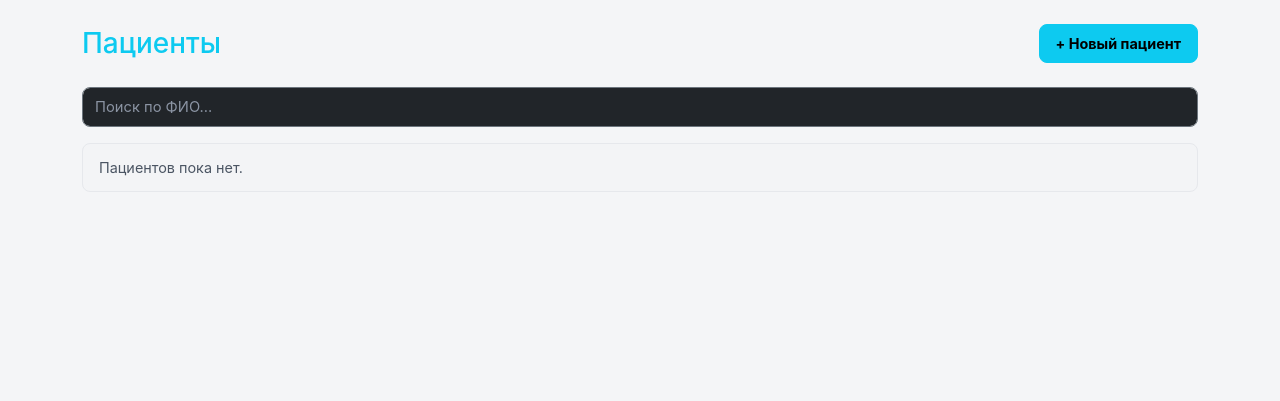
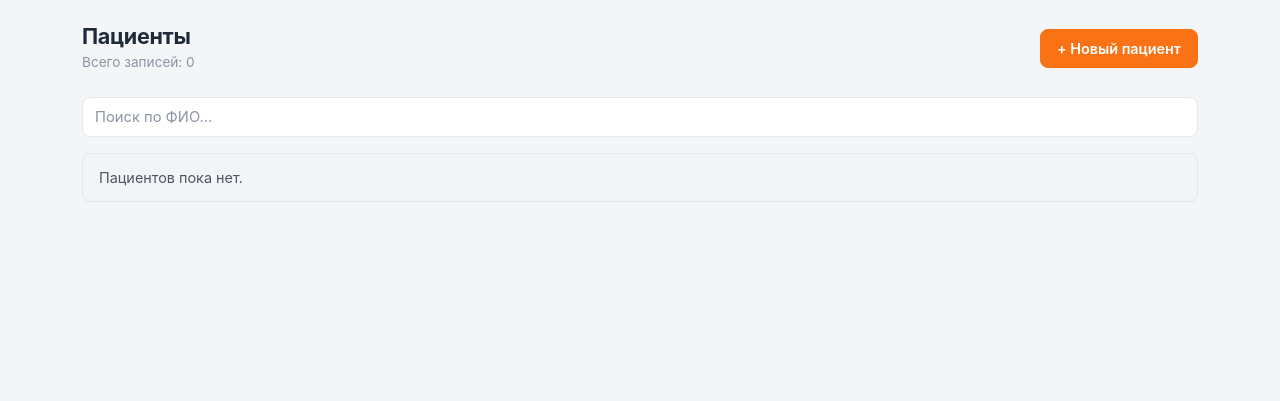
Before and after one commit to RMlisenok/NeuroScan, a Flask app: page / in a window 1280 px wide. Shown: the part 56-457 px from the top of the page. Run offline with Flask 3, Linux system fonts and the light colour scheme; a user stored in the database is signed in; data that the repository does not hold is empty.

Commit message:
Update dashboard.html

```diff
--- a/templates/dashboard.html
+++ b/templates/dashboard.html
@@ -1,27 +1,26 @@
 {% extends "base.html" %}
 {% block content %}
-<div class="d-flex justify-content-between align-items-center mb-4">
-    <h3 class="text-info mb-0">Пациенты</h3>
-    <a href="{{ url_for('patient_new') }}" class="btn btn-info fw-bold">+ Новый пациент</a>
+<div class="ns-page-head">
+    <div>
+        <h1 class="ns-page-title">Пациенты</h1>
+        <div class="ns-page-sub">Всего записей: {{ patients|list|length }}</div>
+    </div>
+    <a href="{{ url_for('patient_new') }}" class="btn btn-brand">+ Новый пациент</a>
 </div>
 
 <form class="mb-3" method="get">
-    <input name="q" value="{{ q }}" class="form-control bg-dark text-light border-secondary"
-           placeholder="Поиск по ФИО...">
+    <input name="q" value="{{ q }}" class="form-control" placeholder="Поиск по ФИО...">
 </form>
 
 {% if patients %}
-<div class="list-group">
+<div class="ns-list">
     {% for p in patients %}
-    <a href="{{ url_for('patient_card', pid=p.id) }}"
-       class="list-group-item list-group-item-action bg-black text-light border-secondary d-flex justify-content-between">
+    <a href="{{ url_for('patient_card', pid=p.id) }}" class="ns-list-item">
         <div>
-            <b>{{ p.full_name }}</b>
-            <div class="small text-secondary">{{ p.birth_date or '—' }} · {{ p.gender or '—' }}</div>
+            <div class="ns-list-title">{{ p.full_name }}</div>
+            <div class="ns-list-meta">{{ p.birth_date or '—' }} · {{ p.gender or '—' }}</div>
         </div>
-        <div class="small text-secondary align-self-center">
-            Сессий: {{ p.sessions.count() }}
-        </div>
+        <div class="ns-list-side">Сессий: {{ p.sessions.count() }}</div>
     </a>
     {% endfor %}
 </div>
```
